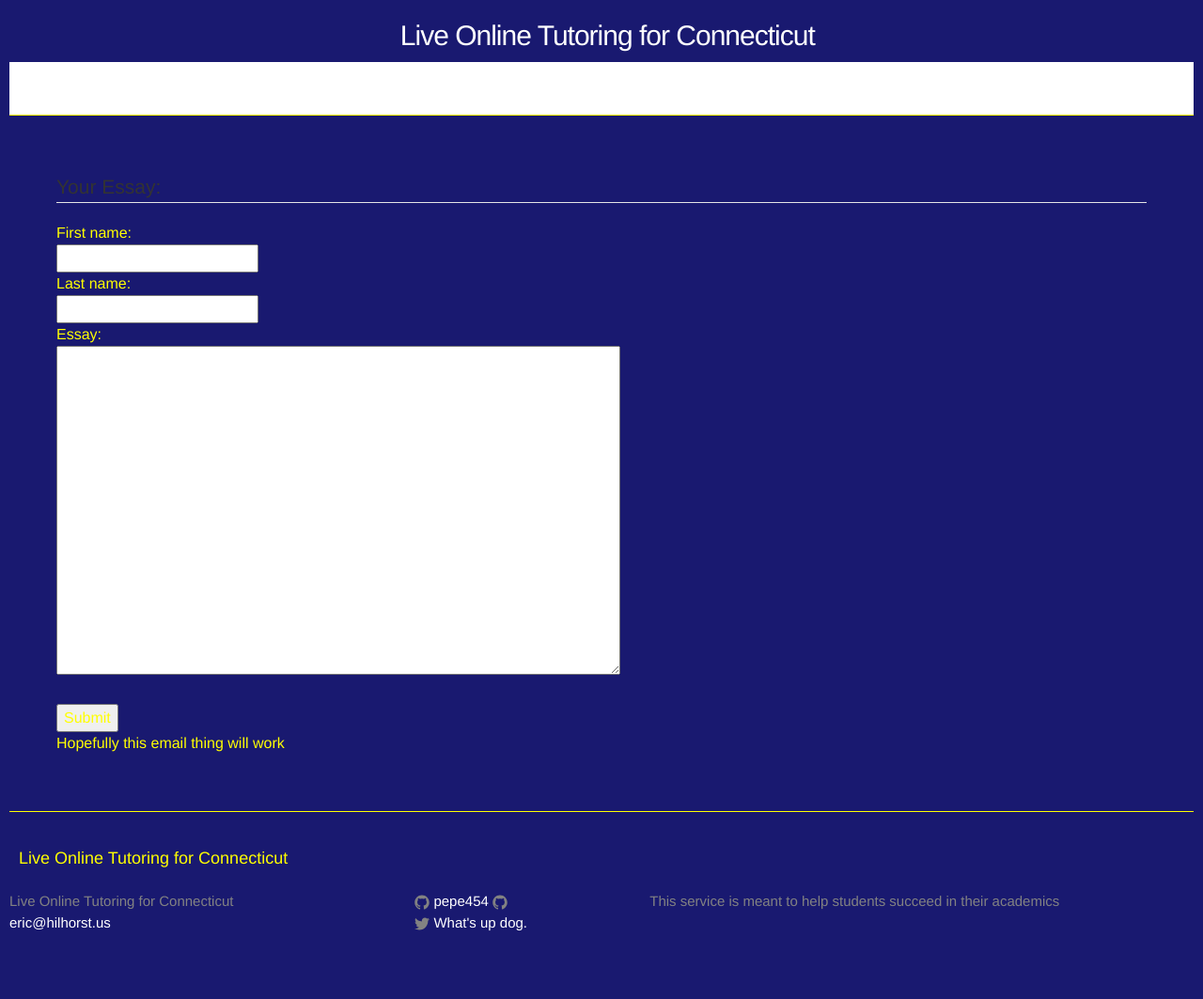
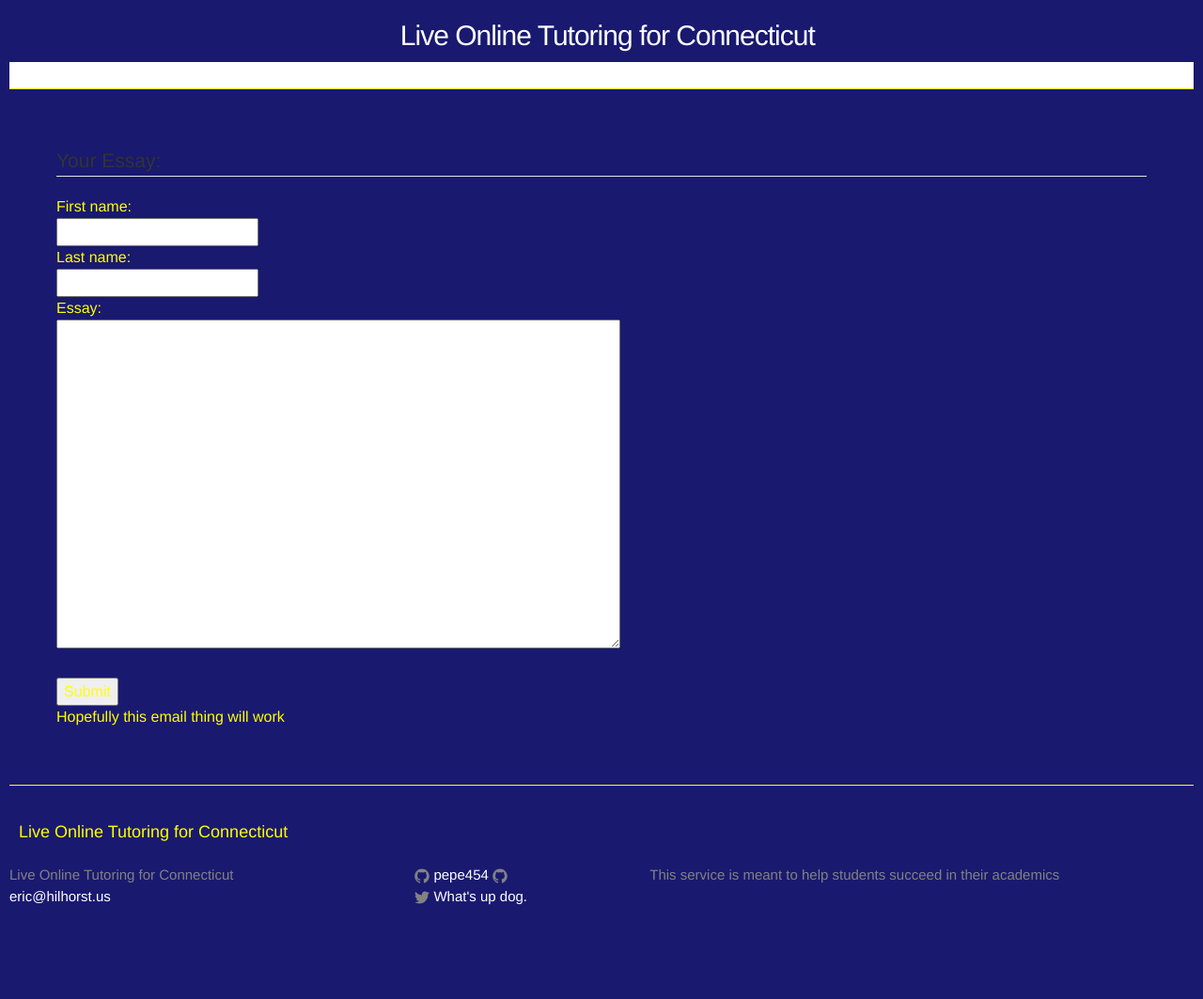
Before and after one commit to pepe454/pepe454.github.io, a Jekyll site: the page built from nav-bar/proofreading.md, in a window 1280 px wide. Shown: the whole page at 94% size. Built offline with Jekyll 4.4.1, drawn with Linux system fonts in a browser that asks for light colours; after the commit the page ends 1035 px from its top, so only the background shows below that.

Commit message:
Update _layout.scss

```diff
--- a/_sass/_layout.scss
+++ b/_sass/_layout.scss
@@ -27,7 +27,7 @@
 
 
 .site-nav {
-    line-height: 56px;
+    line-height: 28px;
     margin-left: 0%;
     background-color: white;
 
```
